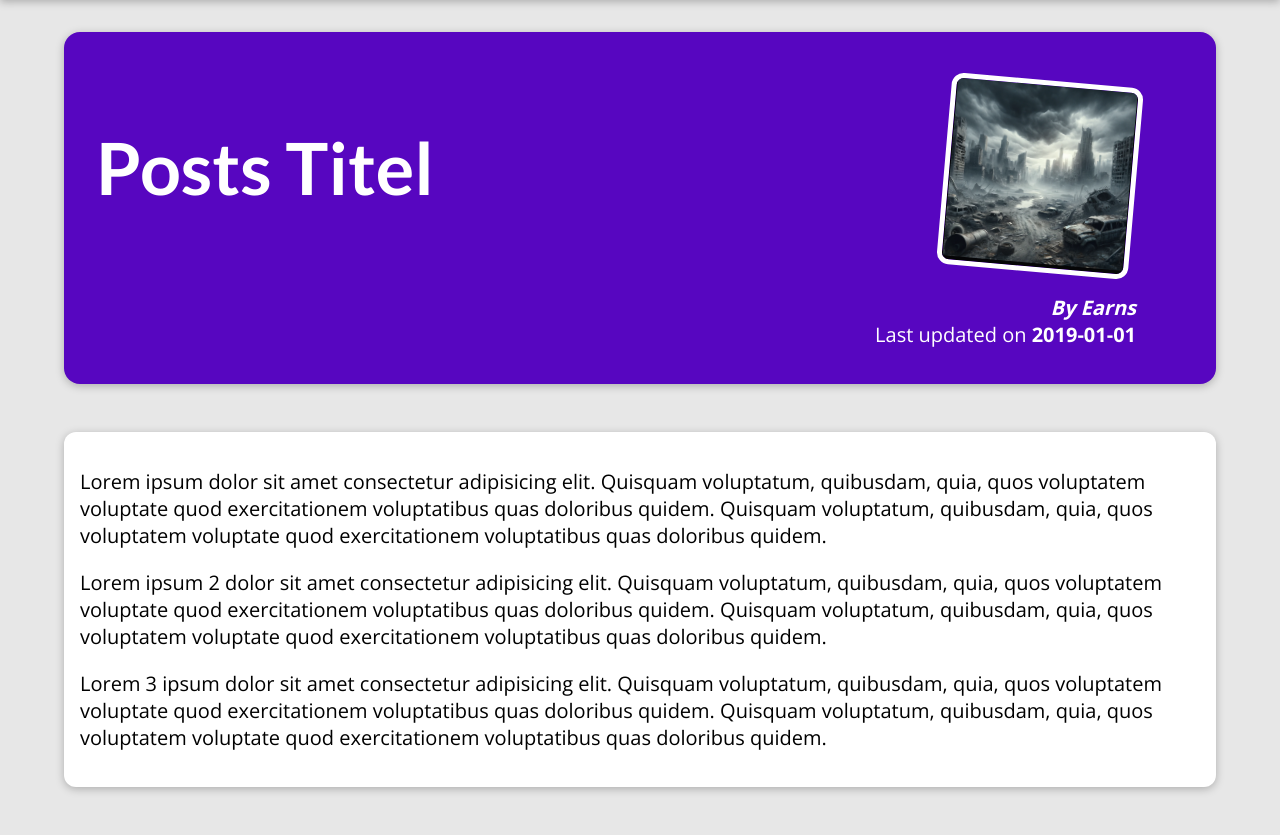
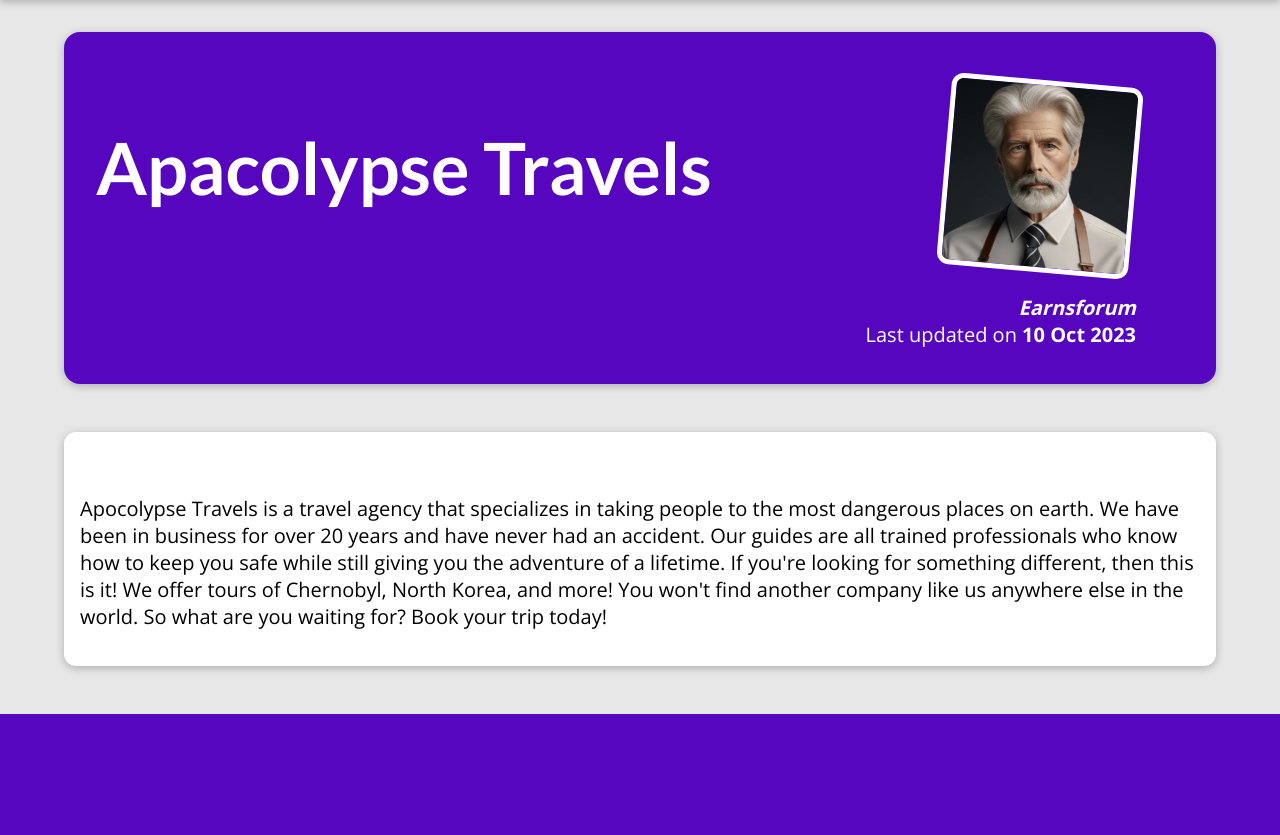
Before and after one commit to Code-Institute-Submissions/TheCornerForum, a Django app: page /posts/Apocolypse-travels in a window 1280 px wide. Shown: the part 96-931 px from the top of the page. After the commit the page ends 810 px from the top, so only its background shows below. Run offline with Django 3.2, Linux system fonts and the light colour scheme.

Commit message:
#7 finneshed of adding a single post page

```diff
--- a/earnsforum/blog/templates/blog/index.html
+++ b/earnsforum/blog/templates/blog/index.html
@@ -21,7 +21,9 @@
 <section id="latest-posts">
     <h2>The Latest stuff</h2>
     <ul>
+        {% for post in posts %}
         {% include "blog/includes/post.html" %}
+        {% endfor %}
     </ul>
 </section>
 <section id="about">
--- a/earnsforum/blog/templates/blog/post-detail.html
+++ b/earnsforum/blog/templates/blog/post-detail.html
@@ -1,7 +1,7 @@
 {% extends "base.html" %}
 {% load static %}
 
-{% block title %}The Posts Titels{% endblock %}
+{% block title %}{{ post.title }}{% endblock %}
 
 {% block css_files %}
 <link href="{% static 'blog/post-details.css' %}" rel="stylesheet">
@@ -10,38 +10,18 @@
 {% block content %}
 
 <section id="summary">
-    <h2>Posts Titel</h2>
+    <h2>{{ post.title }}</h2>
     <article>
-        <img src="{% static "blog/images/02727.png" %}" alt="Post image" />
-        <address>By Earns</address>
+        <img src="{% static "blog/images/"|add:post.image %}" alt="{{ post.title }}" />
+        <address>{{ post.author }}</address>
         <div>
-            Last updated on <time>2019-01-01</time>
+            Last updated on <time>{{ post.date|date:"d M Y" }}</time>
         </div>
     </article>
 </section>
 
 <main>
-    <p>
-        Lorem ipsum dolor sit amet consectetur adipisicing elit. Quisquam
-        voluptatum, quibusdam, quia, quos voluptatem voluptate quod
-        exercitationem voluptatibus quas doloribus quidem. Quisquam voluptatum,
-        quibusdam, quia, quos voluptatem voluptate quod exercitationem
-        voluptatibus quas doloribus quidem.
-    </p>
-    <p>
-        Lorem ipsum 2 dolor sit amet consectetur adipisicing elit. Quisquam
-        voluptatum, quibusdam, quia, quos voluptatem voluptate quod
-        exercitationem voluptatibus quas doloribus quidem. Quisquam voluptatum,
-        quibusdam, quia, quos voluptatem voluptate quod exercitationem
-        voluptatibus quas doloribus quidem.
-    </p>
-    <p>
-        Lorem 3 ipsum dolor sit amet consectetur adipisicing elit. Quisquam
-        voluptatum, quibusdam, quia, quos voluptatem voluptate quod
-        exercitationem voluptatibus quas doloribus quidem. Quisquam voluptatum,
-        quibusdam, quia, quos voluptatem voluptate quod exercitationem
-        voluptatibus quas doloribus quidem.
-    </p>
+    {{ post.content|linebreaks}}
 </main>
 
 {% endblock %}
--- a/earnsforum/blog/urls.py
+++ b/earnsforum/blog/urls.py
@@ -4,6 +4,5 @@ from . import views
 urlpatterns = [
     path("", views.starting_page, name="starting-page"), # /starting-page
     path("posts", views.posts, name="posts-page"), # /posts
-    path("posts/<slug:slug>", views.post_detail,
-         name="post-detail-page"), # /posts/my-first-post
+    path("posts/<slug:slug>", views.post_detail, name="post-detail-page"), # /posts/my-first-post
 ]
--- a/earnsforum/blog/views.py
+++ b/earnsforum/blog/views.py
@@ -1,12 +1,67 @@
+from datetime import date
 from django.shortcuts import render
 
+all_posts = [
+    {
+        "slug": "Apocolypse-travels",
+        "image": "2.png",
+        "author": "Earnsforum",
+        "date": date(2023, 10, 10),
+        "title": "Apacolypse Travels",
+        "excerpt": "There's nothing like the views you get when hiking in the mountains.",
+        "content": """
+            Apocolypse Travels is a travel agency that specializes in taking people to the most dangerous places on earth. We have been in business for over 20 years and have never had an accident. Our guides are all trained professionals who know how to keep you safe while still giving you the adventure of a lifetime. If you're looking for something different, then this is it! We offer tours of Chernobyl, North Korea, and more! You won't find another company like us anywhere else in the world. So what are you waiting for? Book your trip today!
+        """,
+    },
+
+    {
+        "slug": "when-rastafarians-rule-the-world",
+        "image": "ras2.png",
+        "author": "Earnsforum",
+        "date": date(2022, 3, 10),
+        "title": "Programming Is Great!",
+        "excerpt": "Rastafarian Wilson is now the president of the world.",
+        "content": """
+          The world is now a better place to live in. Reggae music is now the official music of the world. Politics is now a thing of the past. Its all about the herb and nature now"
+        """,
+    },
+    {
+        "slug": "email-marketing-is-still-relevant",
+        "image": "emailmarketing.jpg",
+        "author": "Earnsforum",
+        "date": date(2020, 8, 5),
+        "title": "Email Marketing Is Still Relevant!",
+        "excerpt": "Email marketing is still one of the most effective ways to grow your business.",
+        "content": """
+          Email marketing is a form of direct marketing that uses electronic mail as a means of communicating commercial or fundraising messages to an audience. In its broadest sense, every email sent to a potential or current customer could be considered email marketing.,
+        """,
+    }
+]
+
+# get_date function to sort the posts by date
+def get_date(post):
+    return post['date']
+
+# Create your views here.
 def starting_page(request):
-    return render(request, "blog/index.html")
+    sorted_posts = sorted(all_posts, key=get_date)
+    latest_posts = sorted_posts[-3:]
+    return render(request, "blog/index.html", {
+        "posts": latest_posts
+    })
 
 def posts(request):
     # Your code for posts view
-    return render(request, "blog/all-posts.html")
+    return render(request, "blog/all-posts.html", {
+        "all_posts": all_posts
+    })
 
 def post_detail(request, slug):
-    # Your code for post_detail view
-    return render(request, "blog/post-detail.html")
+    identified_post = next((post for post in all_posts if post['slug'] == slug), None)
+
+    if identified_post is None:
+        raise Http404("Post not found")
+
+    return render(request, "blog/post-detail.html", {
+        "post": identified_post
+    })
```
Also changed, not shown: earnsforum/blog/templates/blog/all-posts.html (+3 -6 lines), earnsforum/blog/templates/blog/includes/post.html (+4 -4 lines).
